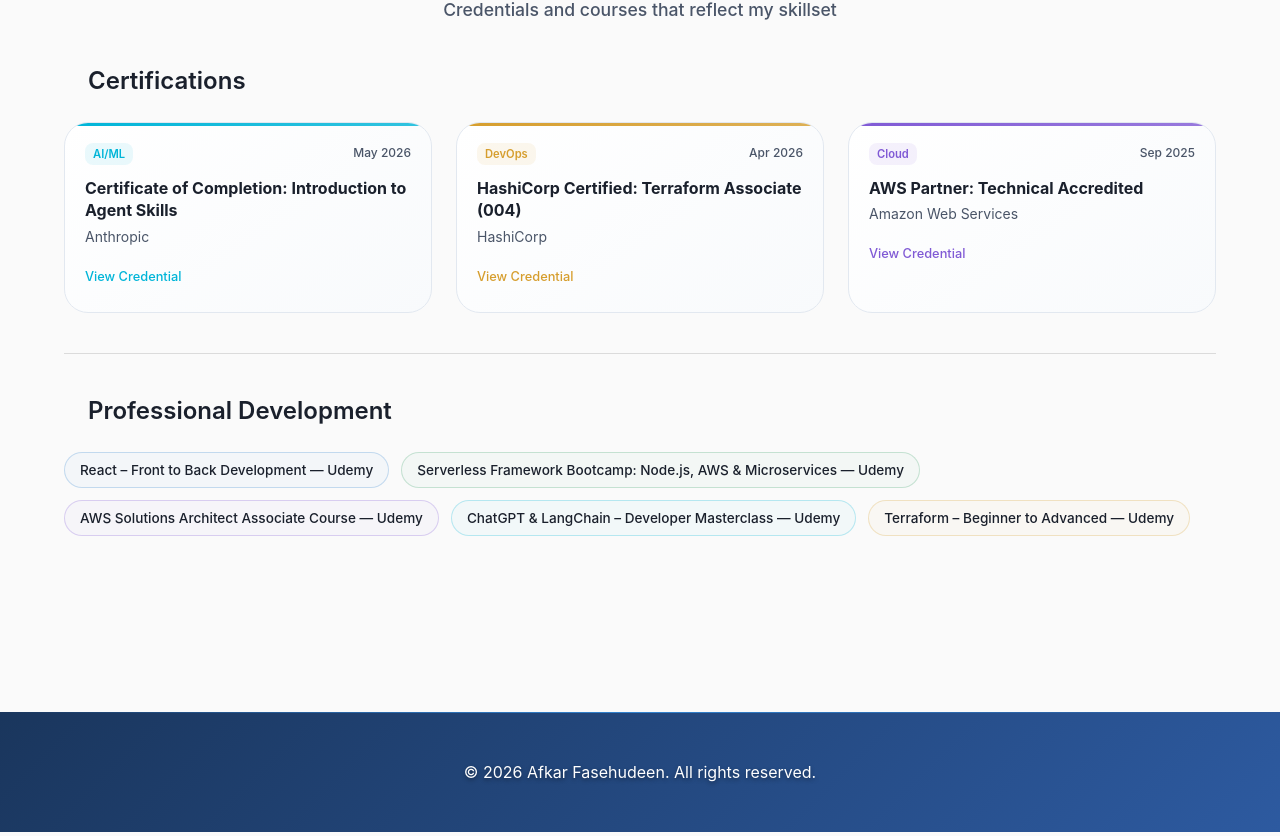
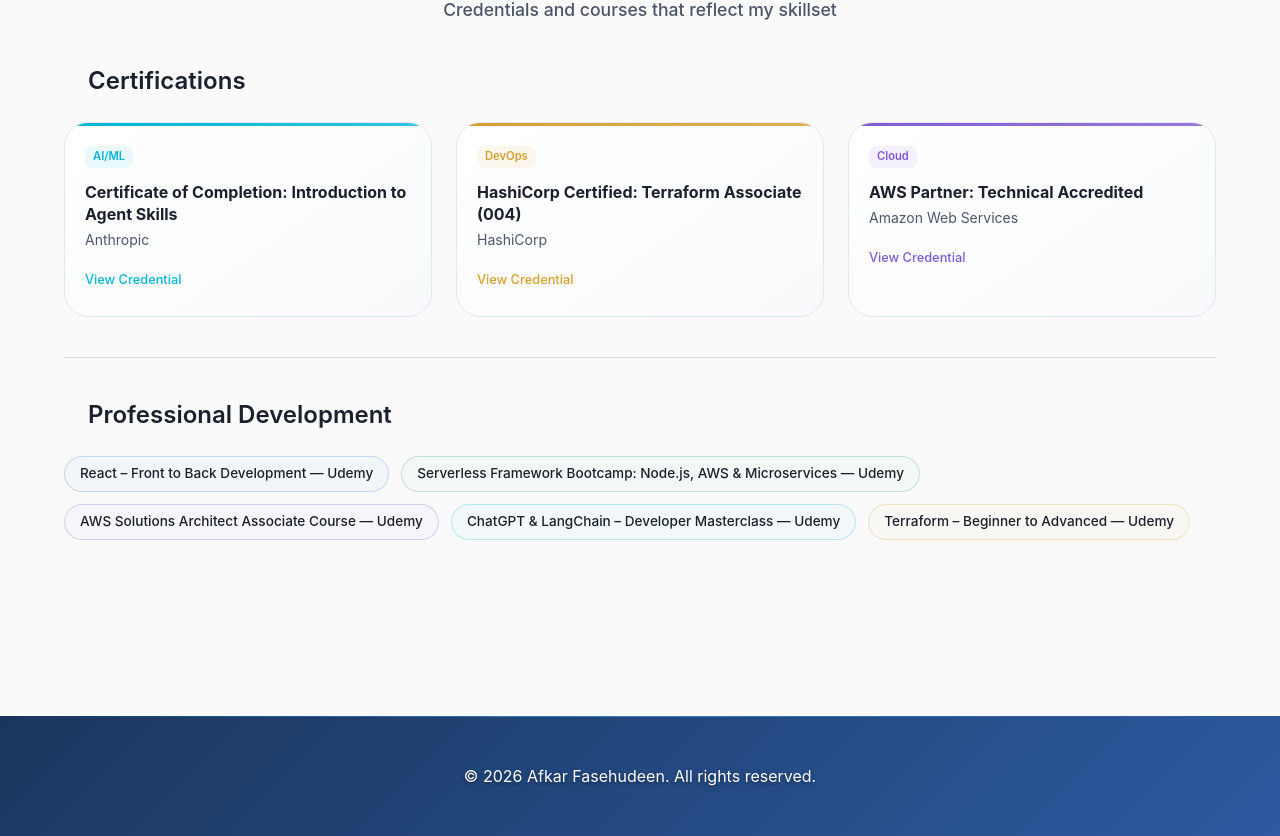
Before and after one commit to mfmafkar/mfmafkar.github.io, a React (Vite) app: page / in a window 1280 px wide. Shown: the part 5235-6071 px from the top of the page. Built offline with nearby package versions, Linux system fonts and the light colour scheme; some icons are missing.

Commit message:
fix: simplify layout in Certifications component by removing year display

```diff
--- a/src/components/Certifications.tsx
+++ b/src/components/Certifications.tsx
@@ -102,7 +102,7 @@ const Certifications: React.FC<CertificationsProps> = ({ certifications }) => {
                   }}
                 >
                   <CardContent sx={{ p: 2.5 }}>
-                    <Box display="flex" justifyContent="space-between" alignItems="flex-start" mb={1}>
+                    <Box mb={1}>
                       <Chip
                         label={cert.category}
                         size="small"
@@ -114,11 +114,6 @@ const Certifications: React.FC<CertificationsProps> = ({ certifications }) => {
                           fontWeight: 600,
                         }}
                       />
-                      {cert.year && (
-                        <Typography variant="caption" sx={{ color: 'text.secondary', fontWeight: 500 }}>
-                          {cert.year}
-                        </Typography>
-                      )}
                     </Box>
 
                     <Typography
```
